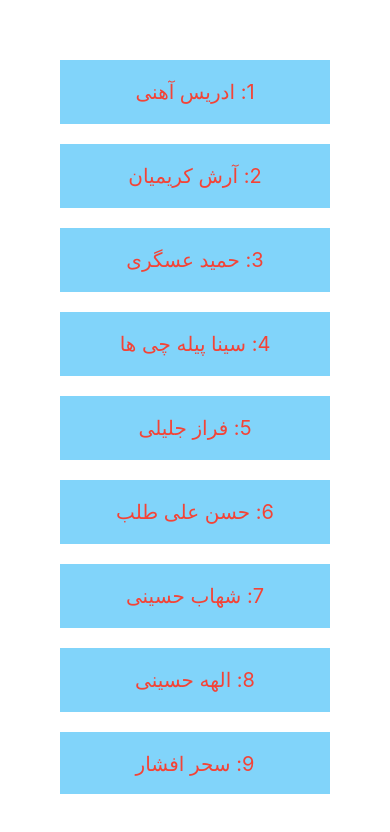
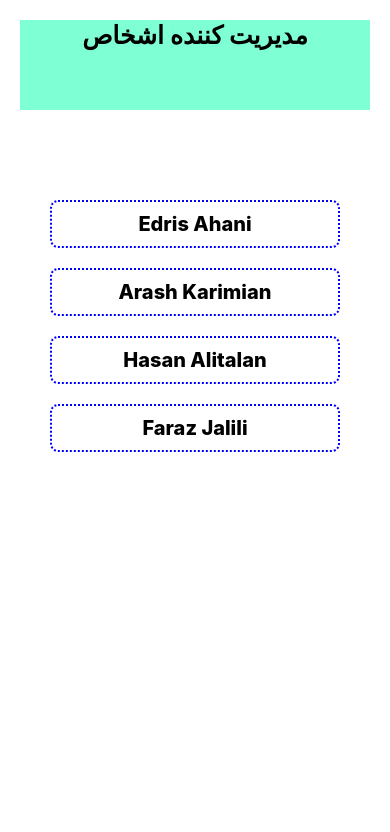
Before and after one commit to Edris-Ahani/tutorial_react_native, a React Native app: screen / in a window 390 px wide. Shown: the top 832 px of the page. Built offline with nearby package versions, Linux system fonts and the light colour scheme.

Commit message:
010_Person_Management_1

```diff
--- a/App.js
+++ b/App.js
@@ -1,55 +1,31 @@
 import React, {useState} from 'react'
-import { StyleSheet, Text, View, FlatList, TouchableOpacity, TouchableHighlight } from 'react-native'
+import { StyleSheet, Text, View, FlatList  } from 'react-native'
+import Header from "./components/Header"
+import Person from "./components/Person"
 
 export default function App() {
-
-  const [masters, setMasters] = useState([
-    {id: 1, fullname: "ادریس آهنی"},
-    {id: 2, fullname: "آرش کریمیان"},
-    {id: 3, fullname: "حمید عسگری"},
-    {id: 4, fullname: "سینا پیله چی ها"},
-    {id: 5, fullname: "فراز جلیلی"},
-    {id: 6, fullname: "حسن علی طلب"},
-    {id: 7, fullname: "شهاب حسینی"},
-    {id: 8, fullname: "الهه حسینی"},
-    {id: 9, fullname: "سحر افشار"},
-    {id: 10, fullname: "سیمین دانشور"},
-    {id: 11, fullname: "Edris Ahani"}
+  const [persons, setPersons] = useState([
+    {key: '1', fullname: "Edris Ahani"},
+    {key: '2', fullname: "Arash Karimian"},
+    {key: '3', fullname: "Hasan Alitalan"},
+    {key: '4', fullname: "Faraz Jalili"}
   ]);
 
-  const deleteMaster = (id) => {
-    /*console.log(id);
-    const filtered = masters.filter(master => master.id != id);
-    setMasters(filtered);*/
-
-    /*setMasters((prevState) =>{
-      return prevState.filter(m => m.id != id);
-    });*/
-
-    setMasters((prevState) => prevState.filter(m => m.id != id));
+  const deletePressHandler = (key) => {
+      setPersons((prevPersons) => prevPersons.filter(persons => persons.key != key))
   }
 
   return (
       <View style={styles.container}>
-
-        {/*<FlatList
-            keyExtractor={item => item.id.toString()}
-            data={masters}
-            renderItem={({item: master})=>(
-            <TouchableOpacity onPress={() => { deleteMaster(master.id) }}>
-              <Text style={styles.text}>{master.id}: {master.fullname}</Text>
-            </TouchableOpacity>
-        )}/>*/}
-
-        <FlatList
-            keyExtractor={item => item.id.toString()}
-            data={masters}
-            renderItem={({item: master})=>(
-            <TouchableHighlight onPress={() => { deleteMaster(master.id) }}>
-              <Text style={styles.text}>{master.id}: {master.fullname}</Text>
-            </TouchableHighlight>
-        )}/>
-
+        {/*Header*/}
+        <Header/>
+        <View style={styles.body}>
+          {/*Add person*/}
+          <View style={styles.item}>
+            <FlatList data={persons} renderItem={({item})=>(<Person person={item} deletePressHandler={deletePressHandler}/>)}/>
+          </View>
+        </View>
+        {/*Footer*/}
       </View>
   )
 }
@@ -57,18 +33,12 @@ export default function App() {
 const styles = StyleSheet.create({
   container:{
     flex: 1,
-    backgroundColor: "#fff",
-    padding: 50,
+    backgroundColor: 'white'
   },
-  text:{
-    margin: 10,
-    padding: 20,
-    backgroundColor: "#81d4fa",
-    color: "#f44336",
-    textAlign: 'center',
-    fontSize: 20
+  body:{
+    padding: 40
   },
-  scrollView:{
-    backgroundColor: "#ffa3ba"
+  item:{
+    marginTop: 20
   }
 })
--- /dev/null
+++ b/components/Header.js
@@ -0,0 +1,24 @@
+import React from 'react'
+import { StyleSheet, Text, View } from 'react-native'
+
+export default function Header() {
+    return (
+        <View style={styles.header}>
+            <Text style={styles.title}>مدیریت کننده اشخاص</Text>
+        </View>
+    )
+}
+
+const styles = StyleSheet.create({
+    header:{
+        height: 90,
+        backgroundColor: 'aquamarine',
+        margin: 20,
+    },
+    title:{
+        textAlign: "center",
+        color: "black",
+        fontSize: 25,
+        fontWeight: "bold"
+    }
+})
--- /dev/null
+++ b/components/Person.js
@@ -0,0 +1,25 @@
+import React from 'react'
+import { StyleSheet, Text, View, TouchableOpacity } from 'react-native'
+
+export default function Person({person, deletePressHandler}) {
+    return (
+        <TouchableOpacity onPress={() => deletePressHandler(person.key)}>
+            <Text style={styles.person}>{person.fullname}</Text>
+        </TouchableOpacity>
+    )
+}
+
+const styles = StyleSheet.create({
+    person:{
+        margin:10,
+        padding: 10,
+        borderColor: "#0000ff",
+        borderWidth: 2,
+        borderStyle: 'dotted', //enum('solid', 'dotted', 'dashed')
+        textAlign: 'center',
+        borderRadius: 8,
+        fontSize: 20,
+        fontWeight: '800' //enum('normal', 'bold', '100', '200', '300', '400', '500', '600', '700', '800', '900')
+
+    }
+})
```
